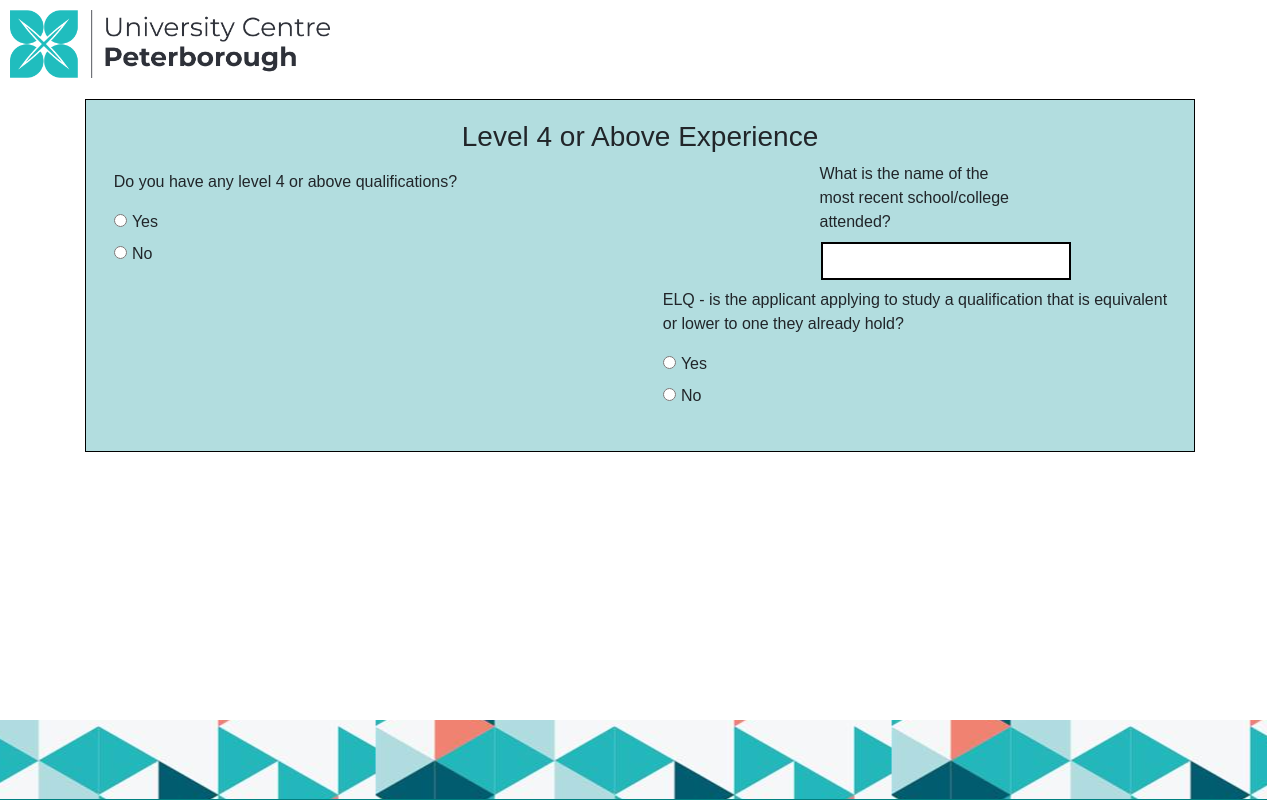
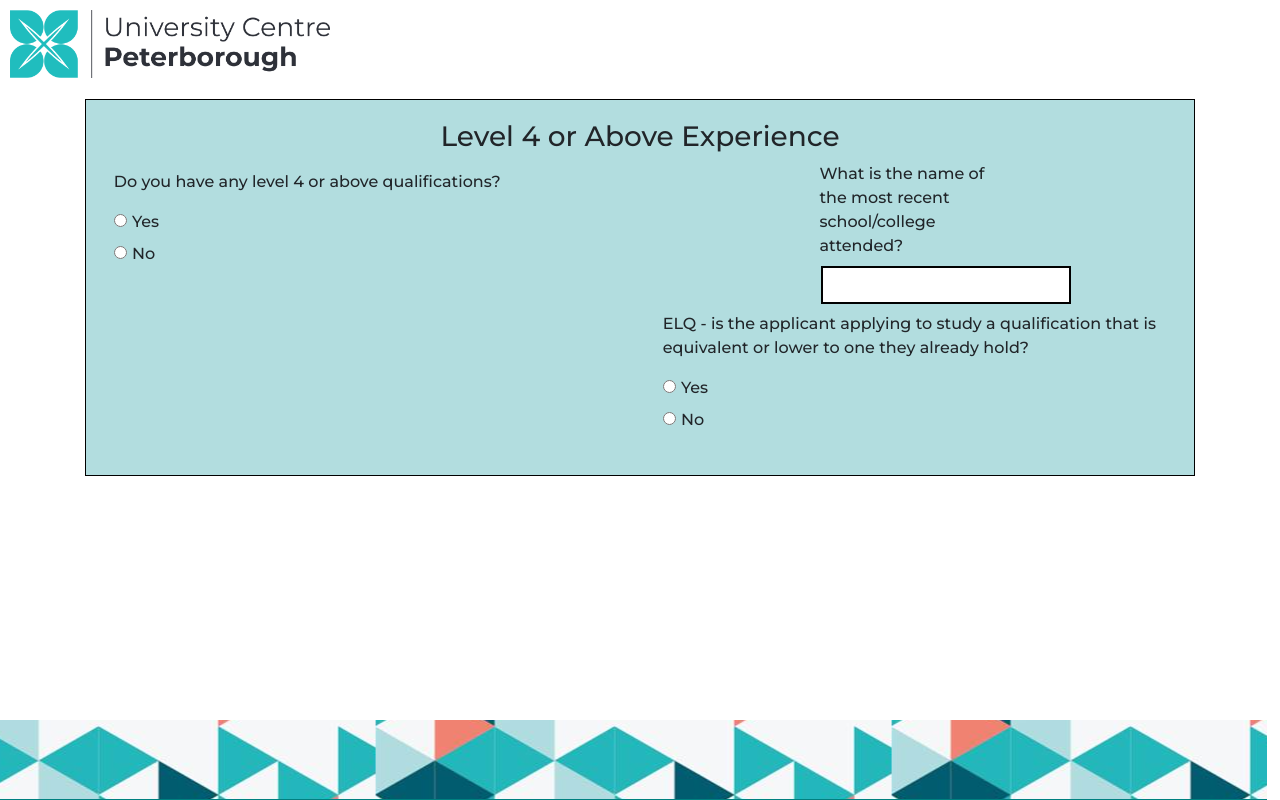
Before and after one commit to raegar/tbd-app-2020, a React (Create React App) app: page /DegreeQualifications in a window 1280 px wide. Built offline with nearby package versions, Linux system fonts and the light colour scheme.

Commit message:
Added font

```diff
--- a/src/components/Degree Qualifications/DegreeQualifications.js
+++ b/src/components/Degree Qualifications/DegreeQualifications.js
@@ -29,6 +29,7 @@ const DegreeQualifications = (props) => {
 
     return (
         <Container className="degree-form d-flex justify-content-center">
+            <link href="https://fonts.googleapis.com/css2?family=Montserrat:wght@500;700&display=swap" rel="stylesheet"></link>
             <div className="form-background">
                 <h3 className="form-title">Level 4 or Above Experience</h3>
                 <Row>
```
